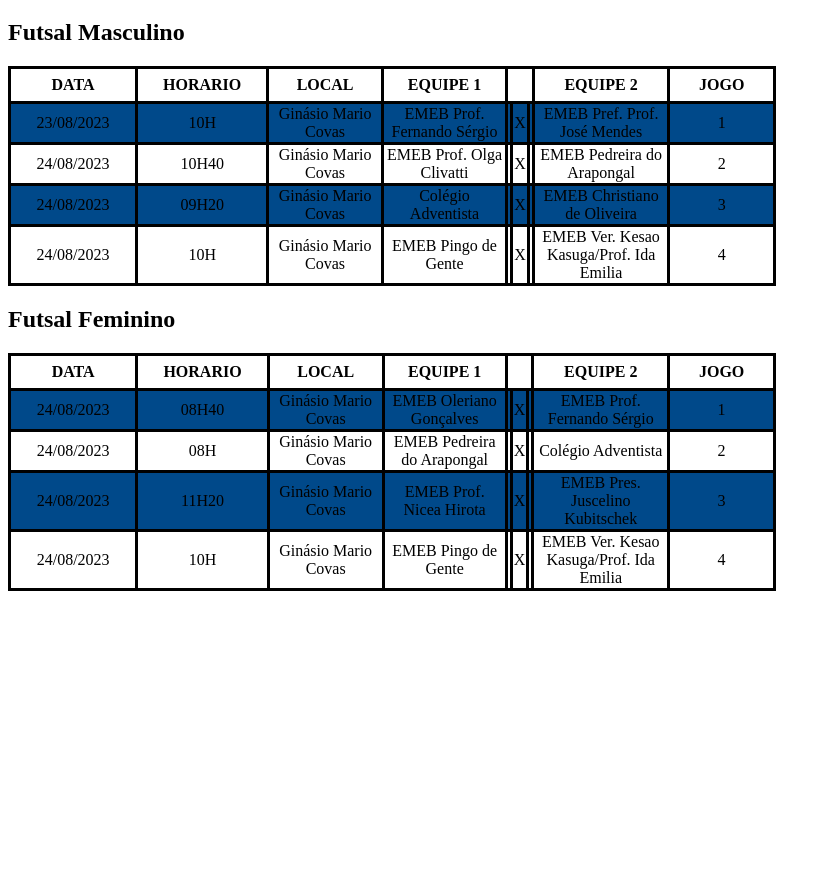
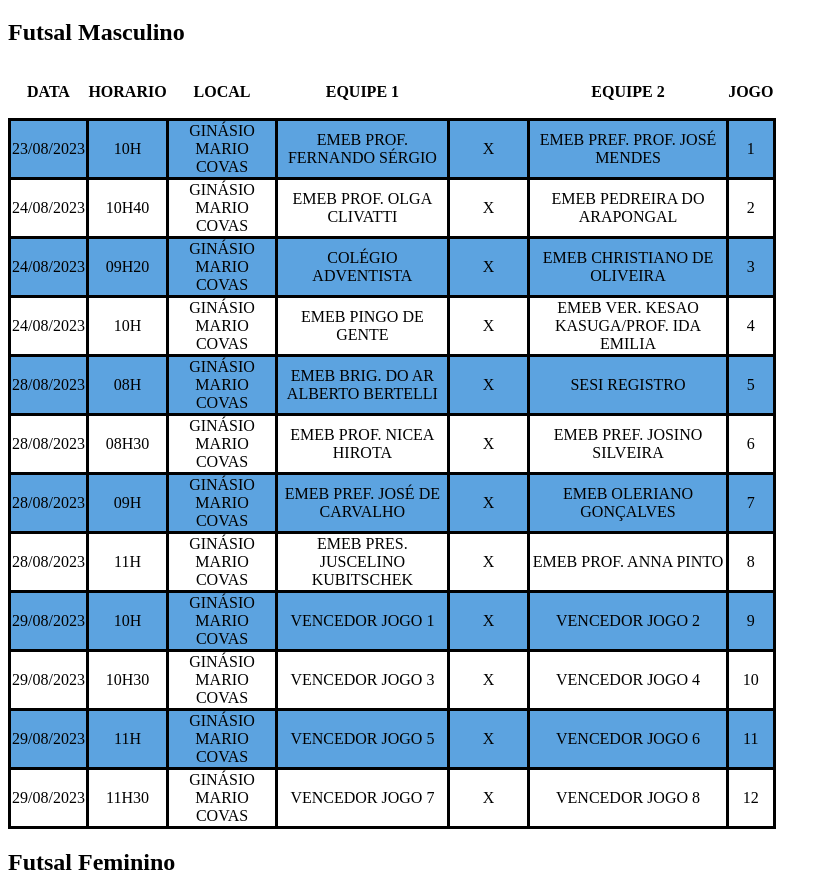
Before and after one commit to LucasLiSan/tabelaSempa, a plain HTML site: page index.html in a window 1280 px wide. Shown: the part 61-952 px from the top of the page, without its empty margins (0-831 px from the left). Before the commit the page ends 829 px from the top, so only its background shows below. Drawn offline with Linux system fonts and the light colour scheme.

Commit message:
Add files via upload

```diff
--- a/index.html
+++ b/index.html
@@ -3,10 +3,11 @@
         <head>
             <meta charset="UTF-8">
             <meta name="viewport" content="width=device-width, initial-scale=1.0">
-            <link rel="stylesheet" href="style.css">
+            <link rel="stylesheet" href="style-2.css">
+            <script type="text/javascript" src="script.js"></script>
             <title>Document</title>
         </head>
-        <body>
+        <body onclick="handleClick(event)">
             <h1>Categoria - A</h1>
             <h2>Futsal Masculino</h2>
             <table>
@@ -21,45 +22,133 @@
                     <td>23/08/2023</td>
                     <td>10H</td>
                     <td>Ginásio Mario Covas</td>
-                    <td>EMEB Prof. Fernando Sérgio</td>
-                    <td></td>
-                    <td>X</td>
-                    <td></td>
-                    <td>EMEB Pref. Prof. José Mendes</td>
+                    <td class="equipe">EMEB Prof. Fernando Sérgio</td>
+                    <td class="placar"></td>
+                    <td class="x">X</td>
+                    <td class="placar"></td>
+                    <td class="equipe">EMEB Pref. Prof. José Mendes</td>
                     <td>1</td>
                 </tr>
                 <tr>
                     <td>24/08/2023</td>
                     <td>10H40</td>
                     <td>Ginásio Mario Covas</td>
-                    <td>EMEB Prof. Olga Clivatti</td>
-                    <td></td>
-                    <td>X</td>
-                    <td></td>
-                    <td>EMEB Pedreira do Arapongal</td>
+                    <td class="equipe">EMEB Prof. Olga Clivatti</td>
+                    <td class="placar"></td>
+                    <td class="x">X</td>
+                    <td class="placar"></td>
+                    <td class="equipe">EMEB Pedreira do Arapongal</td>
                     <td>2</td>
                 </tr>
                 <tr>
                     <td>24/08/2023</td>
                     <td>09H20</td>
                     <td>Ginásio Mario Covas</td>
-                    <td>Colégio Adventista</td>
-                    <td></td>
-                    <td>X</td>
-                    <td></td>
-                    <td>EMEB Christiano de Oliveira</td>
+                    <td class="equipe">Colégio Adventista</td>
+                    <td class="placar"></td>
+                    <td class="x">X</td>
+                    <td class="placar"></td>
+                    <td class="equipe">EMEB Christiano de Oliveira</td>
                     <td>3</td>
                 </tr>
                 <tr>
                     <td>24/08/2023</td>
                     <td>10H</td>
                     <td>Ginásio Mario Covas</td>
-                    <td>EMEB Pingo de Gente</td>
-                    <td></td>
-                    <td>X</td>
-                    <td></td>
-                    <td>EMEB Ver. Kesao Kasuga/Prof. Ida Emilia</td>
+                    <td class="equipe">EMEB Pingo de Gente</td>
+                    <td class="placar"></td>
+                    <td class="x">X</td>
+                    <td class="placar"></td>
+                    <td class="equipe">EMEB Ver. Kesao Kasuga/Prof. Ida Emilia</td>
                     <td>4</td>
+                </tr>
+                <tr>
+                    <td>28/08/2023</td>
+                    <td>08H</td>
+                    <td>Ginásio Mario Covas</td>
+                    <td class="equipe">EMEB Brig. do Ar Alberto Bertelli</td>
+                    <td class="placar"></td>
+                    <td class="x">X</td>
+                    <td class="placar"></td>
+                    <td class="equipe">SESI Registro</td>
+                    <td>5</td>
+                </tr>
+                <tr>
+                    <td>28/08/2023</td>
+                    <td>08H30</td>
+                    <td>Ginásio Mario Covas</td>
+                    <td class="equipe">EMEB Prof. Nicea Hirota</td>
+                    <td class="placar"></td>
+                    <td class="x">X</td>
+                    <td class="placar"></td>
+                    <td class="equipe">EMEB Pref. Josino Silveira</td>
+                    <td>6</td>
+                </tr>
+                <tr>
+                    <td>28/08/2023</td>
+                    <td>09H</td>
+                    <td>Ginásio Mario Covas</td>
+                    <td class="equipe">EMEB Pref. José de Carvalho</td>
+                    <td class="placar"></td>
+                    <td class="x">X</td>
+                    <td class="placar"></td>
+                    <td class="equipe">EMEB Oleriano Gonçalves</td>
+                    <td>7</td>
+                </tr>
+                <tr>
+                    <td>28/08/2023</td>
+                    <td>11H</td>
+                    <td>Ginásio Mario Covas</td>
+                    <td class="equipe">EMEB Pres. Juscelino Kubitschek</td>
+                    <td class="placar"></td>
+                    <td class="x">X</td>
+                    <td class="placar"></td>
+                    <td class="equipe">EMEB Prof. Anna Pinto</td>
+                    <td>8</td>
+                </tr>
+                <tr>
+                    <td>29/08/2023</td>
+                    <td>10H</td>
+                    <td>Ginásio Mario Covas</td>
+                    <td class="equipe">Vencedor Jogo 1</td>
+                    <td class="placar"></td>
+                    <td class="x">X</td>
+                    <td class="placar"></td>
+                    <td class="equipe">Vencedor Jogo 2</td>
+                    <td>9</td>
+                </tr>
+                <tr>
+                    <td>29/08/2023</td>
+                    <td>10H30</td>
+                    <td>Ginásio Mario Covas</td>
+                    <td class="equipe">Vencedor Jogo 3</td>
+                    <td class="placar"></td>
+                    <td class="x">X</td>
+                    <td class="placar"></td>
+                    <td class="equipe">Vencedor Jogo 4</td>
+                    <td>10</td>
+                </tr>
+                <tr>
+                    <td>29/08/2023</td>
+                    <td>11H</td>
+                    <td>Ginásio Mario Covas</td>
+                    <td class="equipe">Vencedor Jogo 5</td>
+                    <td class="placar"></td>
+                    <td class="x">X</td>
+                    <td class="placar"></td>
+                    <td class="equipe">Vencedor Jogo 6</td>
+                    <td>11</td>
+                </tr>
+                <tr>
+                    <td>29/08/2023</td>
+                    <td>11H30</td>
+                    <td>Ginásio Mario Covas</td>
+                    <td class="equipe">Vencedor Jogo 7</td>
+                    <td class="placar"></td>
+                    <td class="x">X</td>
+                    <td class="placar"></td>
+                    <td class="equipe">Vencedor Jogo 8</td>
+                    <td>12</td>
                 </tr>
             </table>
             <h2>Futsal Feminino</h2>
@@ -75,45 +164,78 @@
                     <td>24/08/2023</td>
                     <td>08H40</td>
                     <td>Ginásio Mario Covas</td>
-                    <td>EMEB Oleriano Gonçalves</td>
-                    <td></td>
-                    <td>X</td>
-                    <td></td>
-                    <td>EMEB Prof. Fernando Sérgio</td>
+                    <td class="equipe">EMEB Oleriano Gonçalves</td>
+                    <td class="placar"></td>
+                    <td class="x">X</td>
+                    <td class="placar"></td>
+                    <td class="equipe">EMEB Prof. Fernando Sérgio</td>
                     <td>1</td>
                 </tr>
                 <tr>
                     <td>24/08/2023</td>
                     <td>08H</td>
                     <td>Ginásio Mario Covas</td>
-                    <td>EMEB Pedreira do Arapongal</td>
-                    <td></td>
-                    <td>X</td>
-                    <td></td>
-                    <td>Colégio Adventista</td>
+                    <td class="equipe">EMEB Pedreira do Arapongal</td>
+                    <td class="placar"></td>
+                    <td class="x">X</td>
+                    <td class="placar"></td>
+                    <td class="equipe">Colégio Adventista</td>
                     <td>2</td>
                 </tr>
                 <tr>
                     <td>24/08/2023</td>
                     <td>11H20</td>
                     <td>Ginásio Mario Covas</td>
-                    <td>EMEB Prof. Nicea Hirota</td>
-                    <td></td>
-                    <td>X</td>
-                    <td></td>
-                    <td>EMEB Pres. Juscelino Kubitschek</td>
+                    <td class="equipe">EMEB Prof. Nicea Hirota</td>
+                    <td class="placar"></td>
+                    <td class="x">X</td>
+                    <td class="placar"></td>
+                    <td class="equipe">EMEB Pres. Juscelino Kubitschek</td>
                     <td>3</td>
                 </tr>
                 <tr>
-                    <td>24/08/2023</td>
-                    <td>10H</td>
+                    <td>29/08/2023</td>
+                    <td>08H</td>
                     <td>Ginásio Mario Covas</td>
-                    <td>EMEB Pingo de Gente</td>
-                    <td></td>
-                    <td>X</td>
-                    <td></td>
-                    <td>EMEB Ver. Kesao Kasuga/Prof. Ida Emilia</td>
+                    <td class="equipe">EMEB Pingo de Gente</td>
+                    <td class="placar"></td>
+                    <td class="x">X</td>
+                    <td class="placar"></td>
+                    <td class="equipe">Vencedor Jogo 1</td>
                     <td>4</td>
+                </tr>
+                <tr>
+                    <td>29/08/2023</td>
+                    <td>08H30</td>
+                    <td>Ginásio Mario Covas</td>
+                    <td class="equipe">Vencedor Jogo 2</td>
+                    <td class="placar"></td>
+                    <td class="x">X</td>
+                    <td class="placar"></td>
+                    <td class="equipe">SESI Registro</td>
+                    <td>5</td>
+                </tr>
+                <tr>
+                    <td>29/08/2023</td>
+                    <td>09H</td>
+                    <td>Ginásio Mario Covas</td>
+                    <td class="equipe">EMEB Brig. Do Ar Alberto Bertelli</td>
+                    <td class="placar"></td>
+                    <td class="x">X</td>
+                    <td class="placar"></td>
+                    <td class="equipe">EMEB Pref. Prof. José Mendes</td>
+                    <td>6</td>
+                </tr>
+                <tr>
+                    <td>29/08/2023</td>
+                    <td>09H30</td>
+                    <td>Ginásio Mario Covas</td>
+                    <td class="equipe">Vencedor Jogo 3</td>
+                    <td class="placar"></td>
+                    <td class="x">X</td>
+                    <td class="placar"></td>
+                    <td class="equipe">EMEB Ver. Kesao Kasuga/Emilia Leib</td>
+                    <td>7</td>
                 </tr>
             </table>
         </body>
--- /dev/null
+++ b/script.js
@@ -0,0 +1,25 @@
+let selectedCell = null;
+
+  function changeText(cell) {
+    if (selectedCell) {
+      selectedCell.textContent = selectedCell.textContent.replace("Vencedor Jogo 1", "EMEB Oleriano Gonçalves x EMEB Fernando Sérgio");
+      selectedCell.classList.remove("selected");
+    }
+
+    if (cell !== selectedCell) {
+      selectedCell = cell;
+      selectedCell.classList.add("selected");
+      selectedCell.textContent = selectedCell.textContent.replace("EMEB Oleriano Gonçalves x EMEB Fernando Sérgio", "Vencedor Jogo 1");
+    } else {
+      selectedCell = null;
+    }
+  }
+
+  function handleClick(event) {
+    const clickedCell = event.target.closest("td");
+    if (clickedCell) {
+      changeText(clickedCell);
+    } else if (selectedCell) {
+      changeText(selectedCell);
+    }
+  }
--- /dev/null
+++ b/style-2.css
@@ -0,0 +1,36 @@
+body {
+    overflow: auto;
+    width: 100vw;
+    height: 100vh;
+}
+
+table {
+    position: relative;
+    width: 60%;
+    text-transform: uppercase;
+}
+
+table, tr, th {
+    border-collapse: collapse;
+    text-align: center;
+    height: 50px;
+    border-bottom: solid #000000;
+}
+
+.placar {
+    width: 30px;
+    border: none;
+}
+
+.x {
+    border: none;
+}
+
+td {
+    border: solid #000000;
+    cursor: pointer;
+}
+
+tr:nth-child(even){
+    background-color: rgb(92, 163, 224);
+}
```
